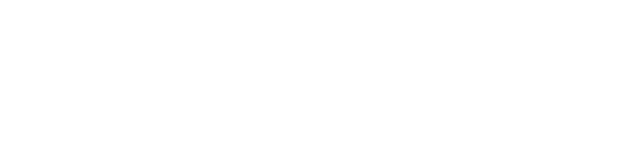
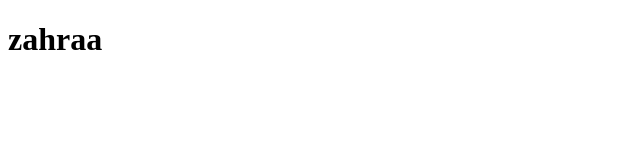
Before and after one commit to zahraramimi123/grgtrht, a plain HTML site: page index.html in a window 1280 px wide. Shown: the whole page, without its empty margins (0-640 px from the left). Drawn offline with Linux system fonts and the light colour scheme.

Commit message:
editindex

```diff
--- a/index.html
+++ b/index.html
@@ -6,6 +6,6 @@
     <title>Document</title>
 </head>
 <body>
-
+    <h1>zahraa</h1>
 </body>
 </html>
```
